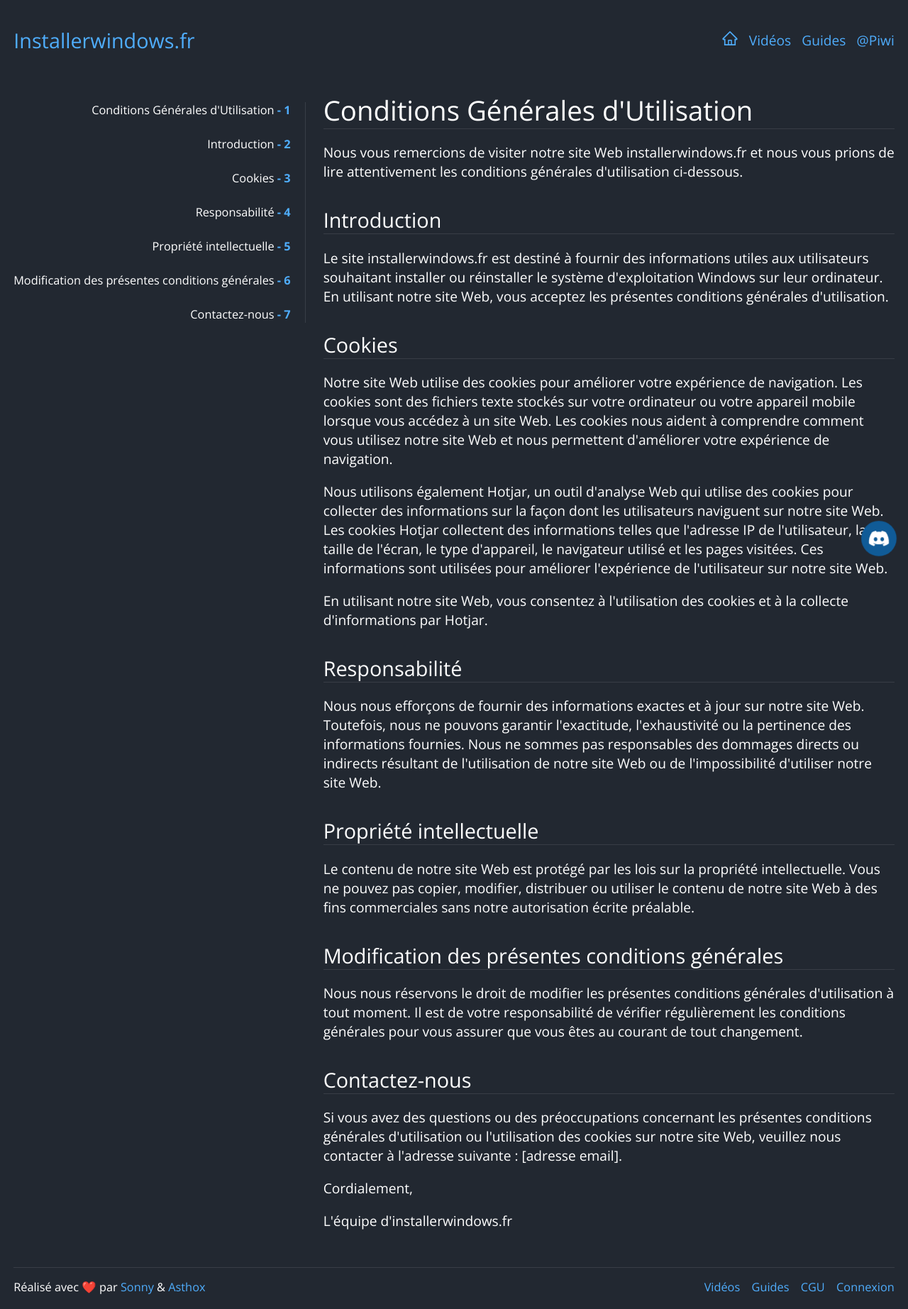
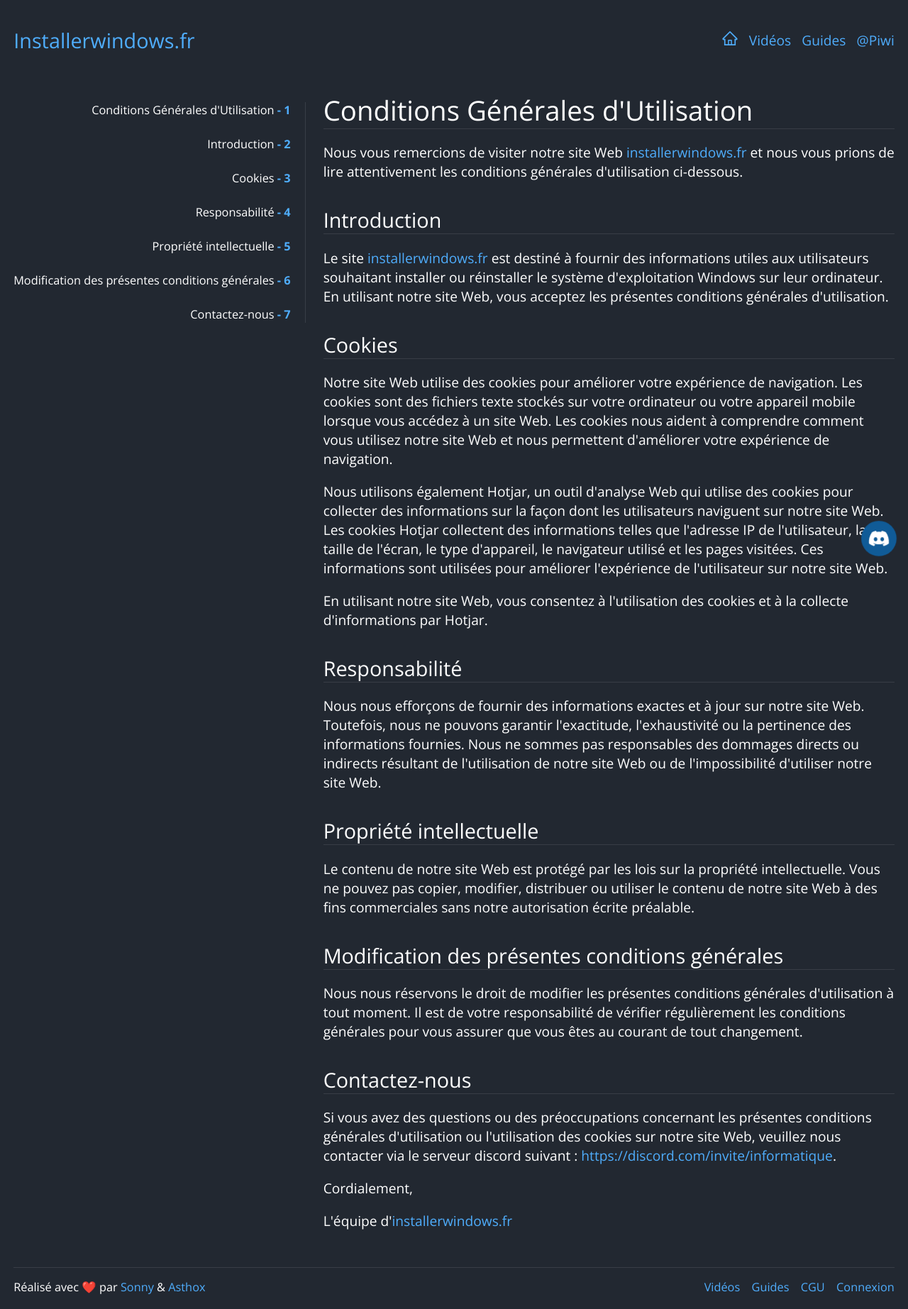
Before and after one commit to Sonny93/installerwindows.fr, a Next.js app: page /cgu in a window 1280 px wide. Shown: the whole page at 71% size. Built offline with nearby package versions, Linux system fonts and the light colour scheme; no server answers.

Commit message:
feat: ajout Conditions Générales d'Utilisation

```diff
--- a/package.json
+++ b/package.json
@@ -1,6 +1,6 @@
 {
     "name": "piwoui-installerwindows",
-    "version": "2.6.0",
+    "version": "2.7.0",
     "private": true,
     "dependencies": {
         "@next/bundle-analyzer": "^13.2.4",
@@ -13,6 +13,7 @@
         "nprogress": "^0.2.0",
         "react": "^18.2.0",
         "react-dom": "^18.2.0",
+        "react-hot-toast": "^2.4.0",
         "react-hotjar": "^5.5.0",
         "react-icons": "^4.8.0",
         "react-markdown": "^8.0.5",
--- a/pages/cgu.tsx
+++ b/pages/cgu.tsx
@@ -14,10 +14,10 @@
 
 const markdown = `# Conditions Générales d'Utilisation
 
-Nous vous remercions de visiter notre site Web installerwindows.fr et nous vous prions de lire attentivement les conditions générales d'utilisation ci-dessous.
+Nous vous remercions de visiter notre site Web [installerwindows.fr](https://installerwindows.fr) et nous vous prions de lire attentivement les conditions générales d'utilisation ci-dessous.
 
 ## Introduction
-Le site installerwindows.fr est destiné à fournir des informations utiles aux utilisateurs souhaitant installer ou réinstaller le système d'exploitation Windows sur leur ordinateur. En utilisant notre site Web, vous acceptez les présentes conditions générales d'utilisation.
+Le site [installerwindows.fr](https://installerwindows.fr) est destiné à fournir des informations utiles aux utilisateurs souhaitant installer ou réinstaller le système d'exploitation Windows sur leur ordinateur. En utilisant notre site Web, vous acceptez les présentes conditions générales d'utilisation.
 
 ## Cookies
 Notre site Web utilise des cookies pour améliorer votre expérience de navigation. Les cookies sont des fichiers texte stockés sur votre ordinateur ou votre appareil mobile lorsque vous accédez à un site Web. Les cookies nous aident à comprendre comment vous utilisez notre site Web et nous permettent d'améliorer votre expérience de navigation.
@@ -36,8 +36,8 @@
 Nous nous réservons le droit de modifier les présentes conditions générales d'utilisation à tout moment. Il est de votre responsabilité de vérifier régulièrement les conditions générales pour vous assurer que vous êtes au courant de tout changement.
 
 ## Contactez-nous
-Si vous avez des questions ou des préoccupations concernant les présentes conditions générales d'utilisation ou l'utilisation des cookies sur notre site Web, veuillez nous contacter à l'adresse suivante : [adresse email].
+Si vous avez des questions ou des préoccupations concernant les présentes conditions générales d'utilisation ou l'utilisation des cookies sur notre site Web, veuillez nous contacter via le serveur discord suivant : [https://discord.com/invite/informatique](https://discord.com/invite/informatique).
 
 Cordialement,
 
-L'équipe d'installerwindows.fr`;
+L'équipe d'[installerwindows.fr](https://installerwindows.fr)`;
```
Also changed, not shown: 1 other file (tests, documents, lock files or other folders).
